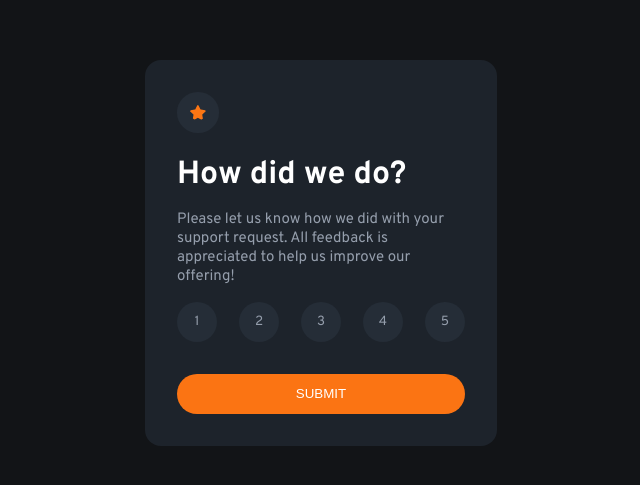
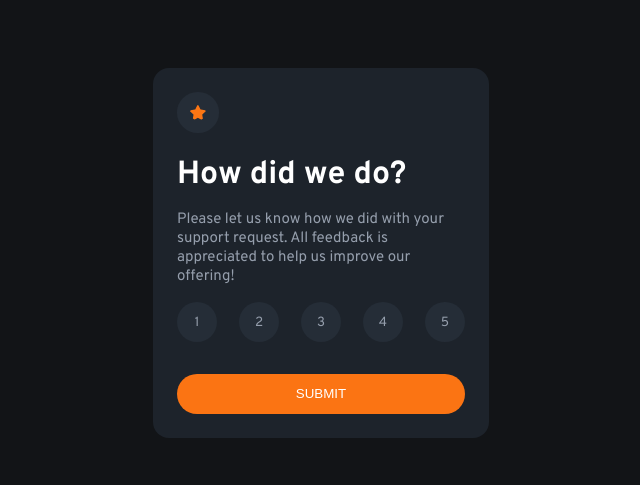
Before and after one commit to iwanharyatno/fm-rating-component, a plain HTML site: page index.html in a window 1280 px wide. Shown: the part 147-632 px from the top of the page, without its empty margins (319-959 px from the left). Drawn offline with Linux system fonts and the light colour scheme.

Commit message:
Adjust some sizing

```diff
--- a/styles/style.css
+++ b/styles/style.css
@@ -40,7 +40,7 @@ p {
 
 .rating-box {
   background-color: var(--color-box-bg);
-  padding: 2rem;
+  padding: 1.5rem;
   border-radius: 1rem;
   max-width: 18rem;
 }
@@ -64,6 +64,8 @@ p {
   background-color: var(--color-secondary);
   width: 2.5rem;
   height: 2.5rem;
+  line-height: 2.5rem;
+  vertical-align: middle;
   font-family: inherit;
   color: inherit;
   border-radius: 50%;
```
